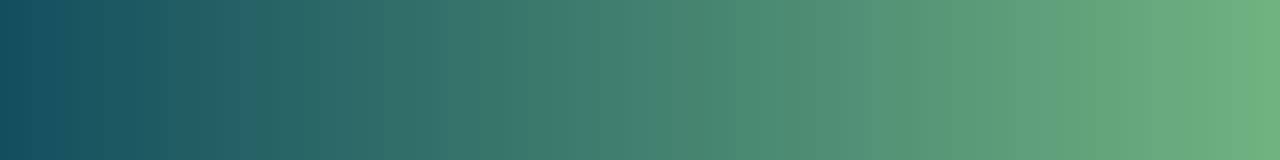
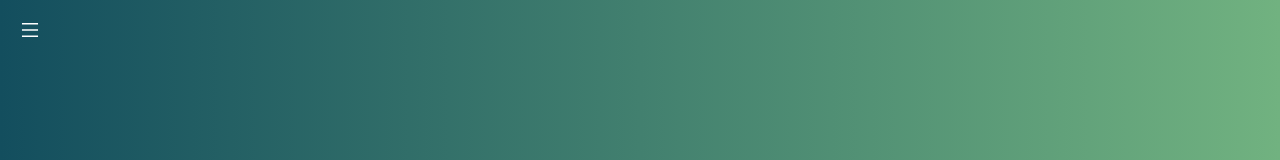
Before and after one commit to luca-cucchi81/my-portfolio, a React (Create React App) app: page / in a window 1280 px wide. Shown: the top 160 px of the page. Built offline with nearby package versions, Linux system fonts and the light colour scheme.

Commit message:
added drawer

```diff
--- a/src/App.js
+++ b/src/App.js
@@ -1,5 +1,6 @@
-import React, { useEffect } from "react";
-import { Row, Col } from "antd";
+import React, { useEffect, useState } from "react";
+import { Row, Col, Button, Drawer } from "antd";
+import { MenuOutlined } from "@ant-design/icons";
 import "antd/dist/antd.css";
 import AOS from "aos";
 import "aos/dist/aos.css"; // You can also use <link> for styles
@@ -15,8 +16,44 @@ function App() {
         });
     }, []);
 
+    const [visible, setVisible] = useState(false);
+
+    const closeDrawer = () => {
+        setVisible(false);
+    };
+
+    const showDrawer = () => {
+        setVisible(!visible);
+    };
+
     return (
         <div className="app">
+            <Button
+                ghost
+                type="link"
+                size="large"
+                icon={<MenuOutlined />}
+                onClick={showDrawer}
+                style={{
+                    position: "absolute",
+                    top: "10px",
+                    left: "10px",
+                    color: "#fff",
+                }}
+            ></Button>
+            <Drawer
+                placement="left"
+                closable={false}
+                onClose={closeDrawer}
+                visible={visible}
+                bodyStyle={{
+                    background: "linear-gradient(to bottom, #71b280, #134e5e)",
+                }}
+            >
+                <p>Some contents...</p>
+                <p>Some contents...</p>
+                <p>Some contents...</p>
+            </Drawer>
             <Row className="jumbotron-row">
                 <Col
                     style={{ display: "flex", alignItems: "center" }}
```
